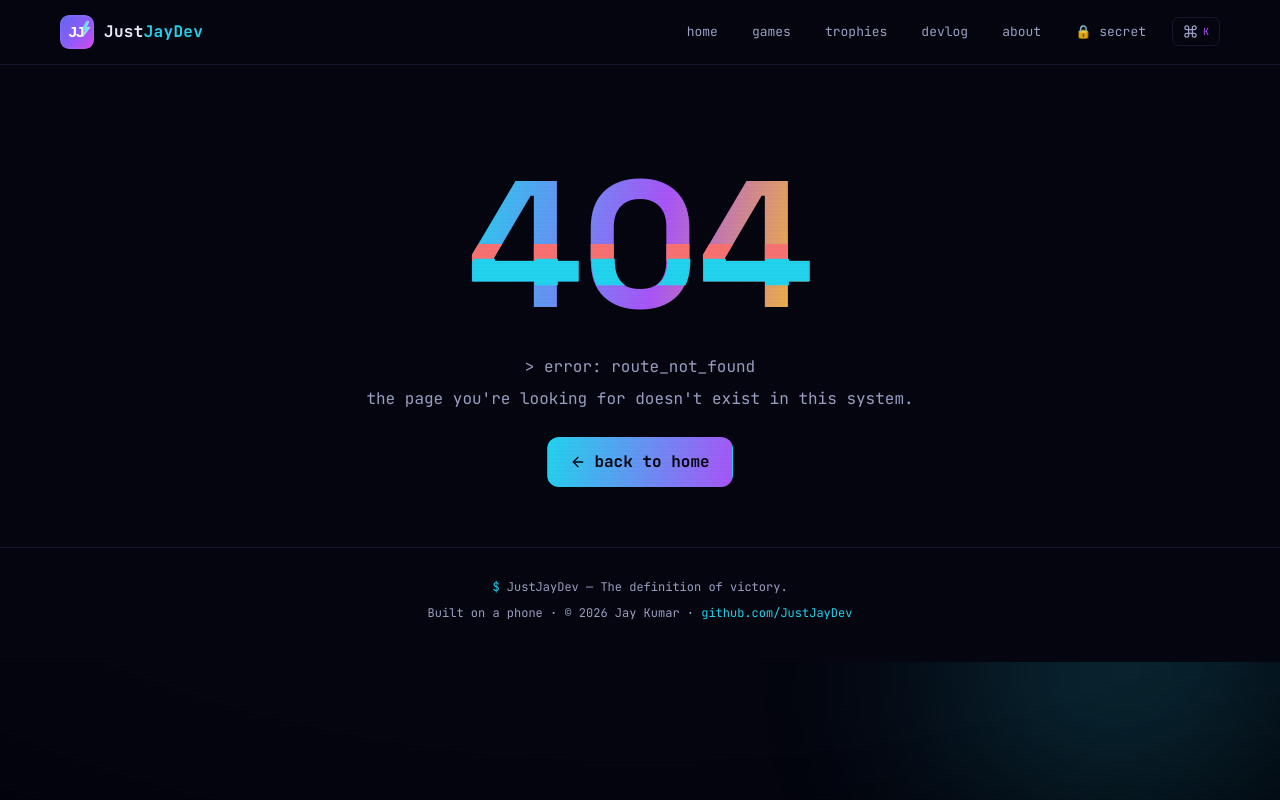
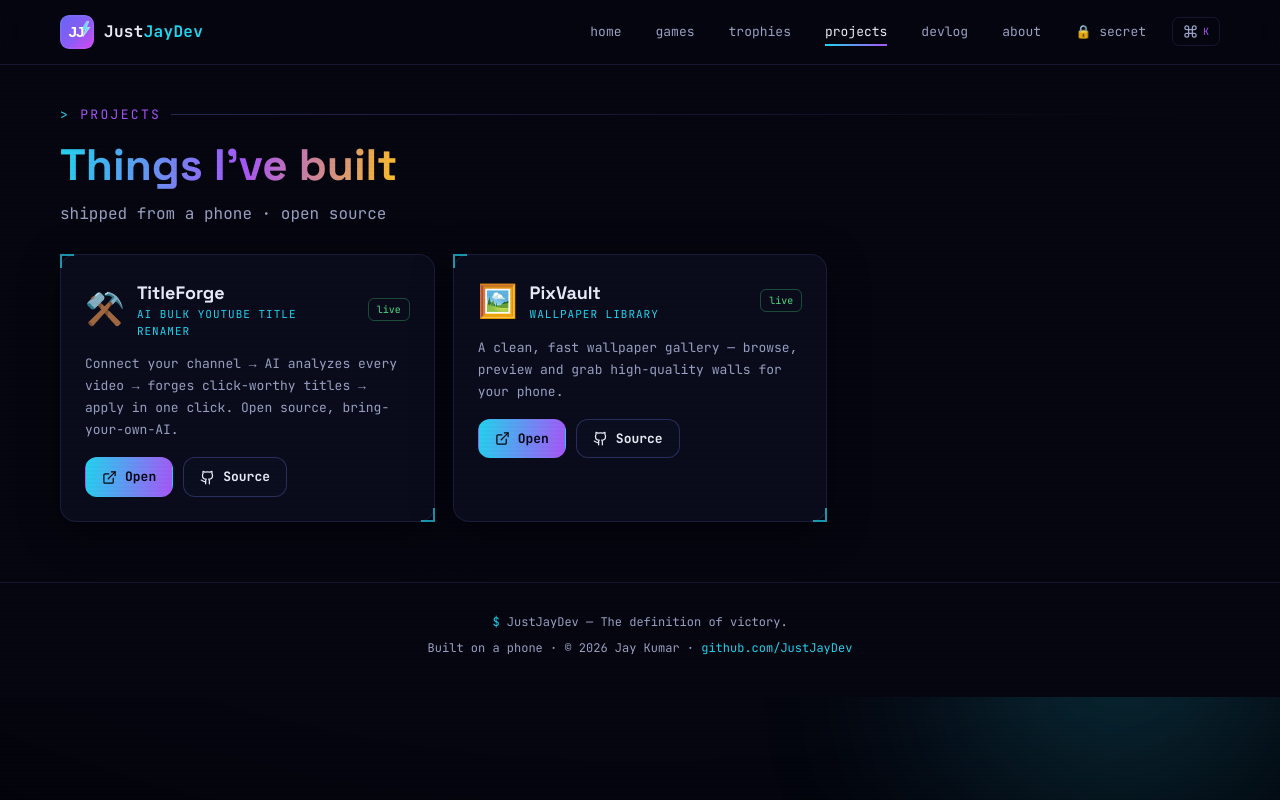
Before and after one commit to JustJayDev/JustJayDev.github.io, a React (Vite) app: page /projects in a window 1280 px wide. Built offline with nearby package versions, Linux system fonts and the light colour scheme.

Commit message:
Add Projects section: TitleForge + PixVault showcase, /projects route, nav + palette entry, home preview

```diff
--- a/src/App.tsx
+++ b/src/App.tsx
@@ -13,6 +13,7 @@ const Secret = lazy(() => import('@/pages/Secret'));
 const Achievements = lazy(() => import('@/pages/Achievements'));
 const Contact = lazy(() => import('@/pages/Contact'));
 const Anime = lazy(() => import('@/pages/Anime'));
+const Projects = lazy(() => import('@/pages/Projects'));
 const NotFound = lazy(() => import('@/pages/NotFound'));
 const TITLES: Record<string, string> = {
   '/': 'JustJayDev — Jay Kumar',
@@ -23,6 +24,7 @@ const TITLES: Record<string, string> = {
   '/achievements': 'Achievements — JustJayDev',
   '/contact': 'Contact — JustJayDev',
   '/anime': 'Anime Library — JustJayDev',
+  '/projects': 'Projects — JustJayDev',
 };
 
 const Loader: React.FC = () => (
@@ -86,6 +88,7 @@ const App: React.FC = () => {
               <Route path="/achievements" element={<Achievements />} />
               <Route path="/contact" element={<Contact />} />
               <Route path="/anime" element={<Anime />} />
+              <Route path="/projects" element={<Projects />} />
               <Route path="*" element={<NotFound />} />
             </Routes>
           </main>
--- a/src/components/CommandPalette.tsx
+++ b/src/components/CommandPalette.tsx
@@ -1,6 +1,6 @@
 import React, { useEffect, useMemo, useRef, useState } from 'react';
 import { useNavigate } from 'react-router-dom';
-import { Search, CornerDownLeft, Home, Gamepad2, Newspaper, User, Flame, Trophy, Lock, Mail, BookOpen } from 'lucide-react';
+import { Search, CornerDownLeft, Home, Gamepad2, Newspaper, User, Flame, Trophy, Lock, Mail, BookOpen, FolderGit2 } from 'lucide-react';
 import { mainGames } from '@/data/games';
 
 /**
@@ -37,6 +37,7 @@ const CommandPalette: React.FC = () => {
       { to: '/', label: 'Home', icon: <Home size={16} /> },
       { to: '/games', label: 'Games', icon: <Gamepad2 size={16} /> },
       { to: '/achievements', label: 'Achievements', icon: <Trophy size={16} /> },
+      { to: '/projects', label: 'Projects', icon: <FolderGit2 size={16} /> },
       { to: '/devlog', label: 'Devlog', icon: <Newspaper size={16} /> },
       { to: '/about', label: 'About', icon: <User size={16} /> },
       { to: '/anime', label: 'Anime Library', icon: <BookOpen size={16} /> },
--- a/src/components/Shell.tsx
+++ b/src/components/Shell.tsx
@@ -22,6 +22,7 @@ const Shell: React.FC<{ children: React.ReactNode }> = ({ children }) => {
     { to: '/', label: 'home' },
     { to: '/games', label: 'games' },
     { to: '/achievements', label: 'trophies' },
+    { to: '/projects', label: 'projects' },
     { to: '/devlog', label: 'devlog' },
     { to: '/about', label: 'about' },
     { to: '/secret', label: '🔒 secret' },
--- a/src/data/profile.ts
+++ b/src/data/profile.ts
@@ -67,3 +67,25 @@ export const achievements = [
 
 /** Currently grinding status. */
 export const nowGrinding = 'Free Fire MAX — Solo Grandmaster push';
+
+/** Projects — things I've built. */
+export const projects = [
+  {
+    icon: '⚒️',
+    name: 'TitleForge',
+    tagline: 'AI bulk YouTube title renamer',
+    detail: 'Connect your channel → AI analyzes every video → forges click-worthy titles → apply in one click. Open source, bring-your-own-AI.',
+    url: 'https://justjaydev.github.io/TitleForge/',
+    repo: 'https://github.com/JustJayDev/TitleForge',
+    status: 'live',
+  },
+  {
+    icon: '🖼️',
+    name: 'PixVault',
+    tagline: 'Wallpaper library',
+    detail: 'A clean, fast wallpaper gallery — browse, preview and grab high-quality walls for your phone.',
+    url: 'https://justjaydev.github.io/pixvault/',
+    repo: 'https://github.com/JustJayDev/pixvault',
+    status: 'live',
+  },
+];
--- a/src/pages/Home.tsx
+++ b/src/pages/Home.tsx
@@ -1,7 +1,7 @@
 import React, { useEffect, useState } from 'react';
 import { Link } from 'react-router-dom';
 import { ArrowRight, Gamepad2, TerminalSquare, Github, Youtube, Trophy } from 'lucide-react';
-import { profile, achievements, nowGrinding } from '@/data/profile';
+import { profile, achievements, nowGrinding, projects } from '@/data/profile';
 import { mainGames, casualGames } from '@/data/games';
 import GameCard from '@/components/GameCard';
 import CountUp from '@/components/CountUp';
@@ -248,6 +248,44 @@ const Home: React.FC = () => {
         </div>
       </section>
 
+      {/* ================= PROJECTS ================= */}
+      <section style={{ margin: '54px 0' }}>
+        <div style={{ display: 'flex', justifyContent: 'space-between', alignItems: 'center' }}>
+          <div className="section-title" style={{ flex: 1 }}>projects</div>
+          <Link to="/projects" className="mono" style={{ color: 'var(--cy)', textDecoration: 'none', fontSize: 13 }}>
+            view_all ↗
+          </Link>
+        </div>
+        <div style={{ display: 'grid', gridTemplateColumns: 'repeat(auto-fit, minmax(280px, 1fr))', gap: 16, marginTop: 18 }}>
+          {projects.map((p) => (
+            <a
+              key={p.name}
+              href={p.url}
+              target="_blank"
+              rel="noreferrer"
+              className="glass brackets reveal"
+              style={{ padding: 22, textDecoration: 'none', color: 'inherit' }}
+            >
+              <div style={{ display: 'flex', alignItems: 'center', gap: 10 }}>
+                <div style={{ fontSize: 28, lineHeight: 1 }}>{p.icon}</div>
+                <div style={{ flex: 1 }}>
+                  <div style={{ fontWeight: 800, fontSize: 16 }}>{p.name}</div>
+                  <div className="mono" style={{ fontSize: 10, color: 'var(--cy)', textTransform: 'uppercase', letterSpacing: 1 }}>
+                    {p.tagline}
+                  </div>
+                </div>
+                <span className="mono" style={{ fontSize: 10, padding: '3px 8px', borderRadius: 6, color: 'var(--gr)', border: '1px solid rgba(74,222,128,0.3)' }}>
+                  {p.status}
+                </span>
+              </div>
+              <p className="mono" style={{ color: 'var(--muted)', fontSize: 12, margin: '12px 0 0', lineHeight: 1.6 }}>
+                {p.detail}
+              </p>
+            </a>
+          ))}
+        </div>
+      </section>
+
       {/* ================= TERMINAL ABOUT ================= */}
       <section style={{ margin: '54px 0' }}>
         <div className="section-title">~/.profile</div>
--- /dev/null
+++ b/src/pages/Projects.tsx
@@ -0,0 +1,67 @@
+import React from 'react';
+import { ExternalLink, Github } from 'lucide-react';
+import { projects } from '@/data/profile';
+
+/**
+ * Projects — things I've built.
+ */
+const Projects: React.FC = () => {
+  return (
+    <div className="wrap" style={{ paddingTop: 40 }}>
+      <div className="section-title reveal">projects</div>
+      <h2 className="reveal" style={{ fontSize: 'clamp(28px,5vw,44px)', fontWeight: 800, margin: '8px 0 4px' }}>
+        <span className="neon-text">Things I&rsquo;ve built</span>
+      </h2>
+      <p className="mono reveal" style={{ color: 'var(--muted)', margin: 0 }}>
+        shipped from a phone · open source
+      </p>
+
+      <div style={{ display: 'grid', gridTemplateColumns: 'repeat(auto-fill, minmax(300px, 1fr))', gap: 18, marginTop: 28 }}>
+        {projects.map((p, i) => (
+          <div
+            key={p.name}
+            className="glass brackets reveal"
+            style={{ padding: 24, animationDelay: String(i * 80) + 'ms' }}
+          >
+            <div style={{ display: 'flex', alignItems: 'center', gap: 12 }}>
+              <div style={{ fontSize: 32, lineHeight: 1 }}>{p.icon}</div>
+              <div style={{ flex: 1 }}>
+                <div style={{ fontWeight: 800, fontSize: 18 }}>{p.name}</div>
+                <div className="mono" style={{ fontSize: 11, color: 'var(--cy)', textTransform: 'uppercase', letterSpacing: 1 }}>
+                  {p.tagline}
+                </div>
+              </div>
+              <span
+                className="mono"
+                style={{
+                  fontSize: 10,
+                  padding: '3px 8px',
+                  borderRadius: 6,
+                  color: 'var(--gr)',
+                  border: '1px solid rgba(74,222,128,0.3)',
+                }}
+              >
+                {p.status}
+              </span>
+            </div>
+
+            <p className="mono" style={{ color: 'var(--muted)', fontSize: 13, margin: '14px 0 0', lineHeight: 1.7 }}>
+              {p.detail}
+            </p>
+
+            <div style={{ display: 'flex', gap: 10, marginTop: 16 }}>
+              <a href={p.url} target="_blank" rel="noreferrer" className="btn btn-primary" style={{ fontSize: 13, padding: '9px 16px' }}>
+                <ExternalLink size={15} /> Open
+              </a>
+              <a href={p.repo} target="_blank" rel="noreferrer" className="btn btn-ghost" style={{ fontSize: 13, padding: '9px 16px' }}>
+                <Github size={15} /> Source
+              </a>
+            </div>
+          </div>
+        ))}
+      </div>
+    </div>
+  );
+};
+
+export default Projects;
```
